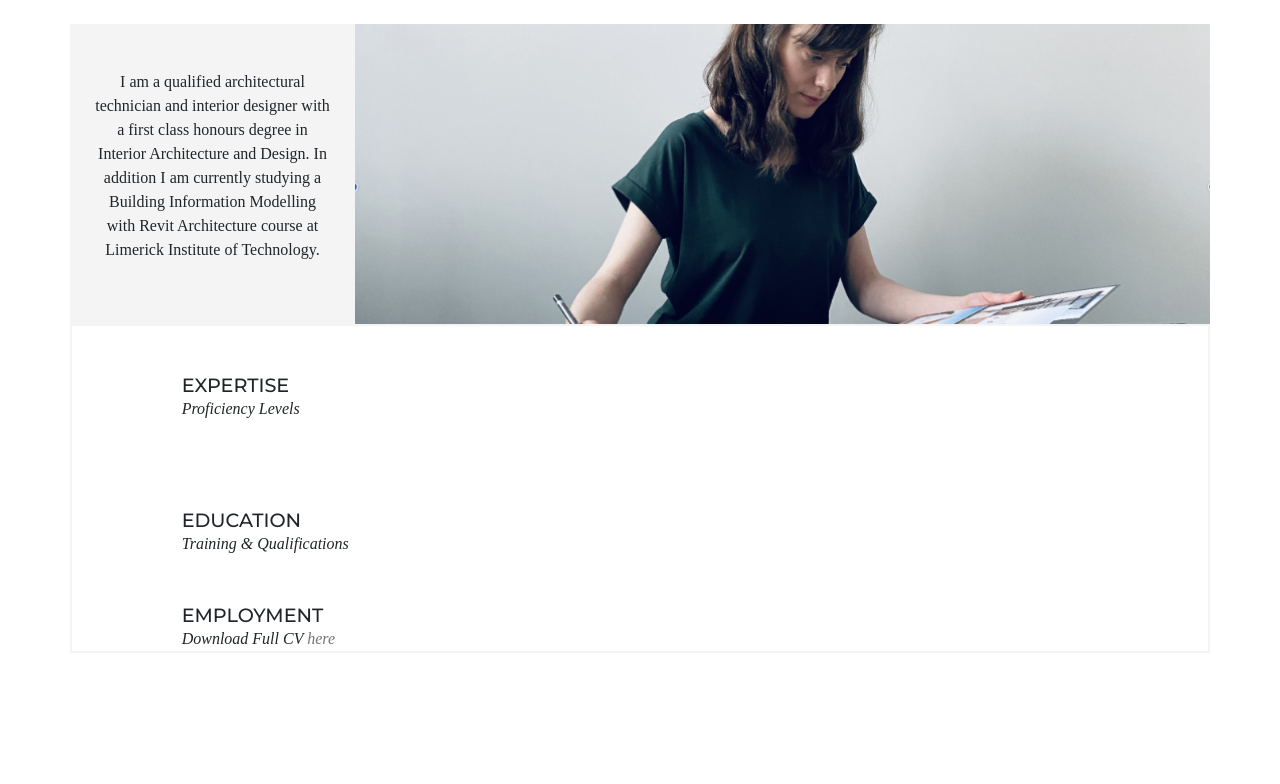
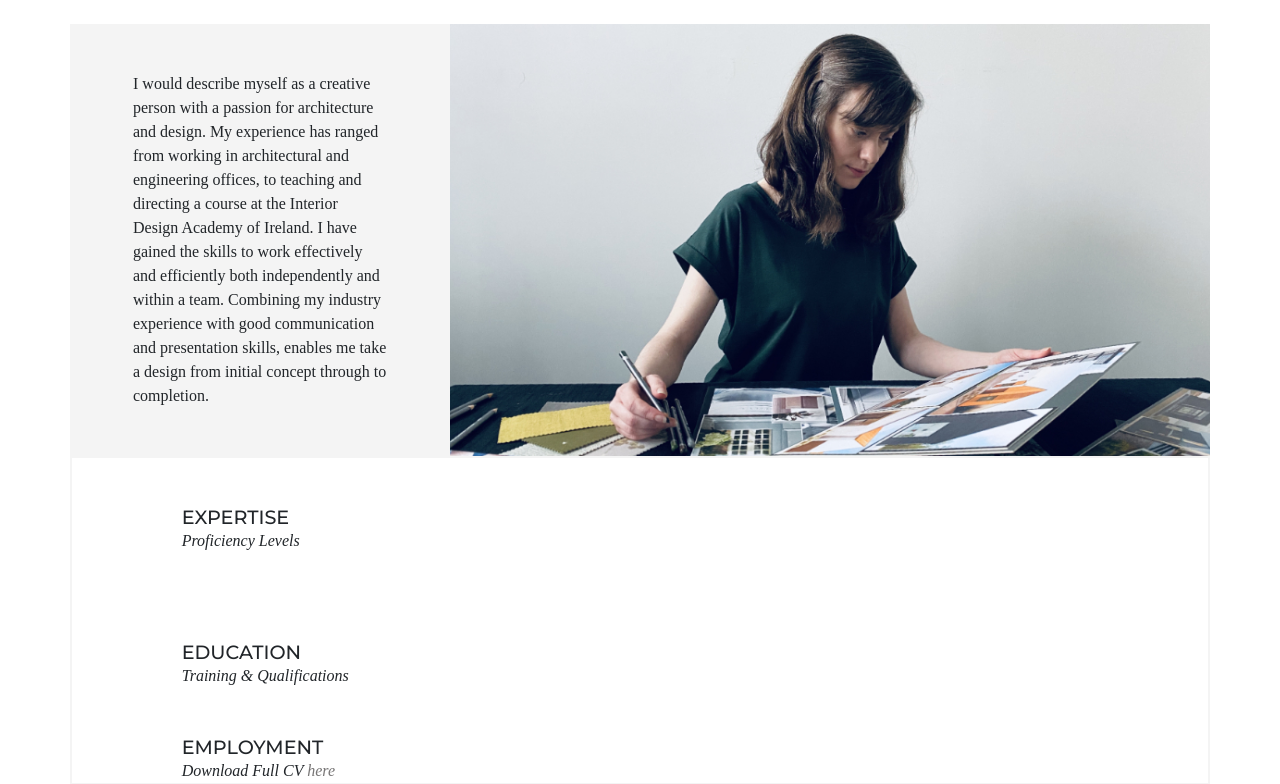
Before and after one commit to coderbeez/interior-architect, a Django app: page /about/ in a window 1280 px wide. Shown: the part 133-917 px from the top of the page. Before the commit the page ends 777 px from the top, so only its background shows below. Run offline with Django 3.2, Linux system fonts and the light colour scheme; data that the repository does not hold is empty; some libraries are stand-ins or nearby versions; some web fonts are replaced.

Commit message:
Update intro text & img/text col division

```diff
--- a/iaproject/cv/templates/cv/about.html
+++ b/iaproject/cv/templates/cv/about.html
@@ -3,12 +3,12 @@
 {% block content %}
 
 <header class="row mt-3" data-page="{{ title }}">
-    <div class="col-12 col-md-4 col-lg-3 bg-color--stone d-flex">
-        <p class="text-center align-self-center p-2">
-I am a qualified architectural technician and interior designer with a first class honours degree in Interior Architecture and Design.  In addition I am currently studying a Building Information Modelling with Revit Architecture course at Limerick Institute of Technology.
+    <div class="col-12 col-md-6 col-lg-4 bg-color--stone d-flex">
+        <p class="align-self-center m-3 m-md-4 m-lg-5">
+            I would describe myself as a creative person with a passion for architecture and design. My experience has ranged from working in architectural and engineering offices, to teaching and directing a course at the Interior Design Academy of Ireland. I have gained the skills to work effectively and efficiently both independently and within a team. Combining my industry experience with good communication and presentation skills, enables me take a design from initial concept through to completion.
         </p>
     </div>
-    <div class="col-12 col-md-8 col-lg-9 p-0 bg-img--work">
+    <div class="col-12 col-md-6 col-lg-8 p-0 bg-img--work">
     </div>
 </header>
 
```
